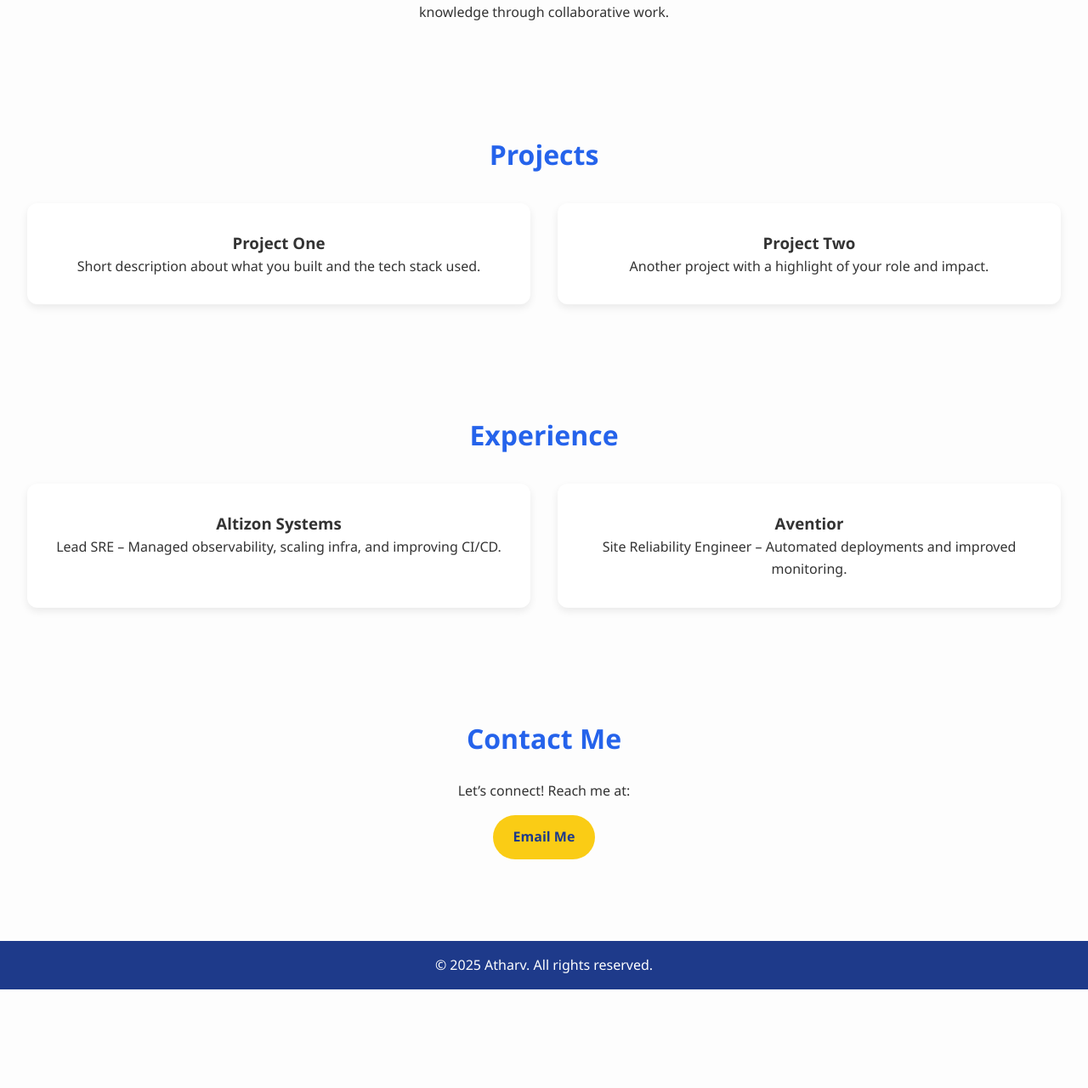
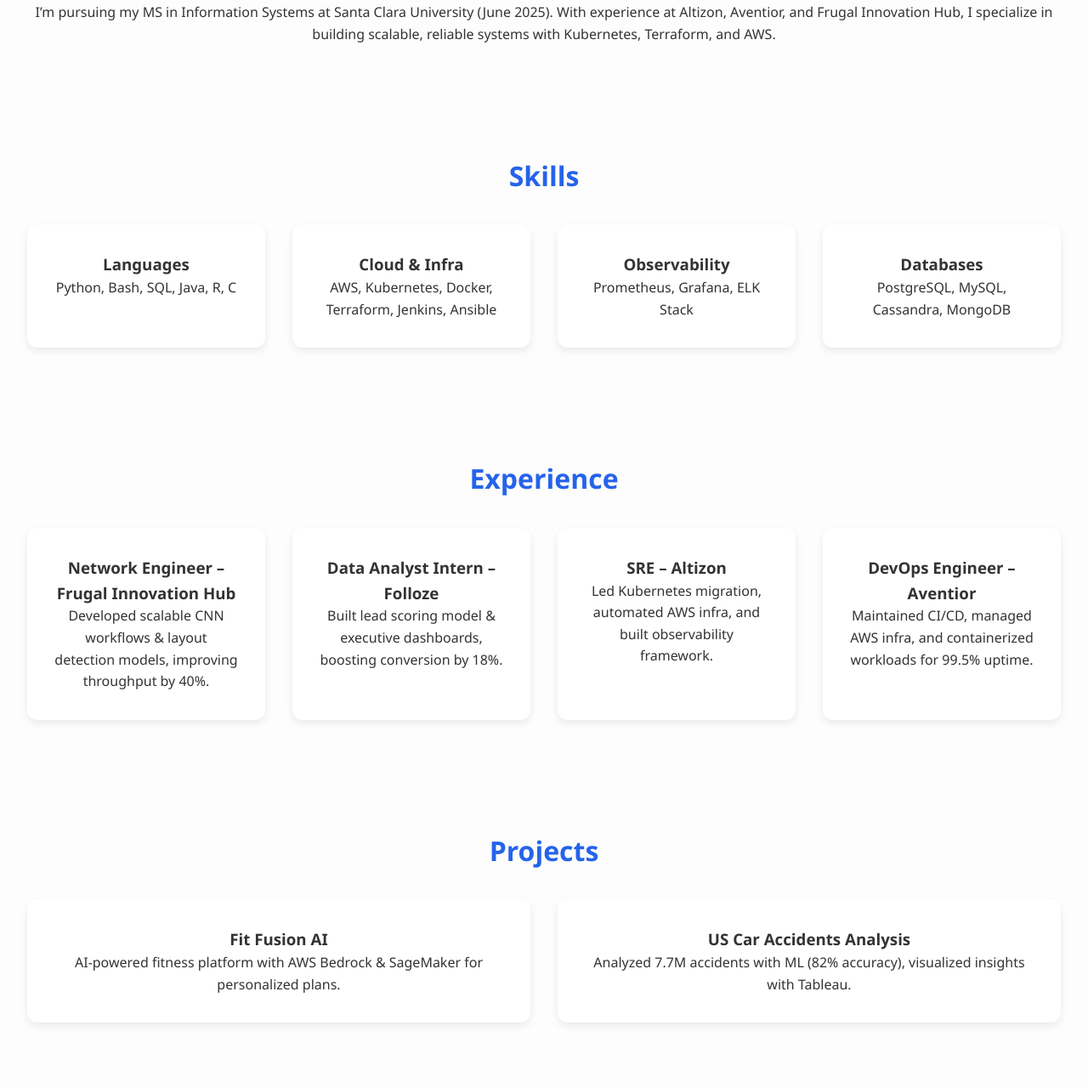
Before and after one commit to Atharv217/Atharv217.github.io, a plain HTML site: page index.html in a window 1280 px wide. Shown: the part 646-1926 px from the top of the page at 85% size. Before the commit the page ends 1810 px from the top, so only its background shows below. Drawn offline with Linux system fonts and the light colour scheme.

Commit message:
Update index.html

```diff
--- a/index.html
+++ b/index.html
@@ -3,18 +3,19 @@
 <head>
   <meta charset="UTF-8">
   <meta name="viewport" content="width=device-width, initial-scale=1.0">
-  <title>Atharv's Portfolio</title>
+  <title>Atharv Panchpor - Portfolio</title>
   <link rel="stylesheet" href="style.css">
 </head>
 <body>
   <!-- Navbar -->
   <header>
     <nav class="navbar">
-      <h1 class="logo">Atharv</h1>
+      <h1 class="logo">Atharv Panchpor</h1>
       <ul class="nav-links">
         <li><a href="#about">About</a></li>
+        <li><a href="#skills">Skills</a></li>
+        <li><a href="#experience">Experience</a></li>
         <li><a href="#projects">Projects</a></li>
-        <li><a href="#experience">Experience</a></li>
         <li><a href="#contact">Contact</a></li>
       </ul>
     </nav>
@@ -22,33 +23,32 @@
 
   <!-- Hero -->
   <section class="hero">
-    <h2>Hello, I’m <span>Atharv</span></h2>
-    <p>A Site Reliability Engineer & DevOps enthusiast passionate about scalable systems.</p>
-    <a href="#projects" class="btn">View My Work</a>
+    <img src="profile.jpg" alt="Atharv Panchpor" class="profile-img">
+    <div class="hero-text">
+      <h2>Hello, I’m <span>Atharv</span></h2>
+      <p>Site Reliability Engineer with 3+ years of experience in cloud infrastructure, automation, and observability.</p>
+      <a href="#projects" class="btn">See My Work</a>
+    </div>
   </section>
 
   <!-- About -->
   <section id="about" class="section">
     <h2>About Me</h2>
     <p>
-      I’m a Site Reliability Engineer with experience in automation, observability,
-      and scaling cloud-native applications. I love building resilient systems and
-      sharing knowledge through collaborative work.
+      I’m pursuing my MS in Information Systems at Santa Clara University (June 2025).
+      With experience at Altizon, Aventior, and Frugal Innovation Hub,
+      I specialize in building scalable, reliable systems with Kubernetes, Terraform, and AWS.
     </p>
   </section>
 
-  <!-- Projects -->
-  <section id="projects" class="section">
-    <h2>Projects</h2>
+  <!-- Skills -->
+  <section id="skills" class="section">
+    <h2>Skills</h2>
     <div class="card-grid">
-      <div class="card">
-        <h3>Project One</h3>
-        <p>Short description about what you built and the tech stack used.</p>
-      </div>
-      <div class="card">
-        <h3>Project Two</h3>
-        <p>Another project with a highlight of your role and impact.</p>
-      </div>
+      <div class="card"><h3>Languages</h3><p>Python, Bash, SQL, Java, R, C</p></div>
+      <div class="card"><h3>Cloud & Infra</h3><p>AWS, Kubernetes, Docker, Terraform, Jenkins, Ansible</p></div>
+      <div class="card"><h3>Observability</h3><p>Prometheus, Grafana, ELK Stack</p></div>
+      <div class="card"><h3>Databases</h3><p>PostgreSQL, MySQL, Cassandra, MongoDB</p></div>
     </div>
   </section>
 
@@ -57,12 +57,35 @@
     <h2>Experience</h2>
     <div class="card-grid">
       <div class="card">
-        <h3>Altizon Systems</h3>
-        <p>Lead SRE – Managed observability, scaling infra, and improving CI/CD.</p>
+        <h3>Network Engineer – Frugal Innovation Hub</h3>
+        <p>Developed scalable CNN workflows & layout detection models, improving throughput by 40%.</p>
       </div>
       <div class="card">
-        <h3>Aventior</h3>
-        <p>Site Reliability Engineer – Automated deployments and improved monitoring.</p>
+        <h3>Data Analyst Intern – Folloze</h3>
+        <p>Built lead scoring model & executive dashboards, boosting conversion by 18%.</p>
+      </div>
+      <div class="card">
+        <h3>SRE – Altizon</h3>
+        <p>Led Kubernetes migration, automated AWS infra, and built observability framework.</p>
+      </div>
+      <div class="card">
+        <h3>DevOps Engineer – Aventior</h3>
+        <p>Maintained CI/CD, managed AWS infra, and containerized workloads for 99.5% uptime.</p>
+      </div>
+    </div>
+  </section>
+
+  <!-- Projects -->
+  <section id="projects" class="section">
+    <h2>Projects</h2>
+    <div class="card-grid">
+      <div class="card">
+        <h3>Fit Fusion AI</h3>
+        <p>AI-powered fitness platform with AWS Bedrock & SageMaker for personalized plans.</p>
+      </div>
+      <div class="card">
+        <h3>US Car Accidents Analysis</h3>
+        <p>Analyzed 7.7M accidents with ML (82% accuracy), visualized insights with Tableau.</p>
       </div>
     </div>
   </section>
@@ -70,12 +93,13 @@
   <!-- Contact -->
   <section id="contact" class="section contact">
     <h2>Contact Me</h2>
-    <p>Let’s connect! Reach me at:</p>
-    <a href="mailto:youremail@example.com" class="btn">Email Me</a>
+    <p>Email: <a href="mailto:atharv.panchpor21@gmail.com">atharv.panchpor21@gmail.com</a></p>
+    <p>LinkedIn: <a href="https://www.linkedin.com/in/atharvpanchpor/" target="_blank">linkedin.com/in/atharvpanchpor</a></p>
+    <p>GitHub: <a href="https://github.com/Atharv217" target="_blank">github.com/Atharv217</a></p>
   </section>
 
   <footer>
-    <p>© 2025 Atharv. All rights reserved.</p>
+    <p>© 2025 Atharv Panchpor</p>
   </footer>
 </body>
 </html>
```
